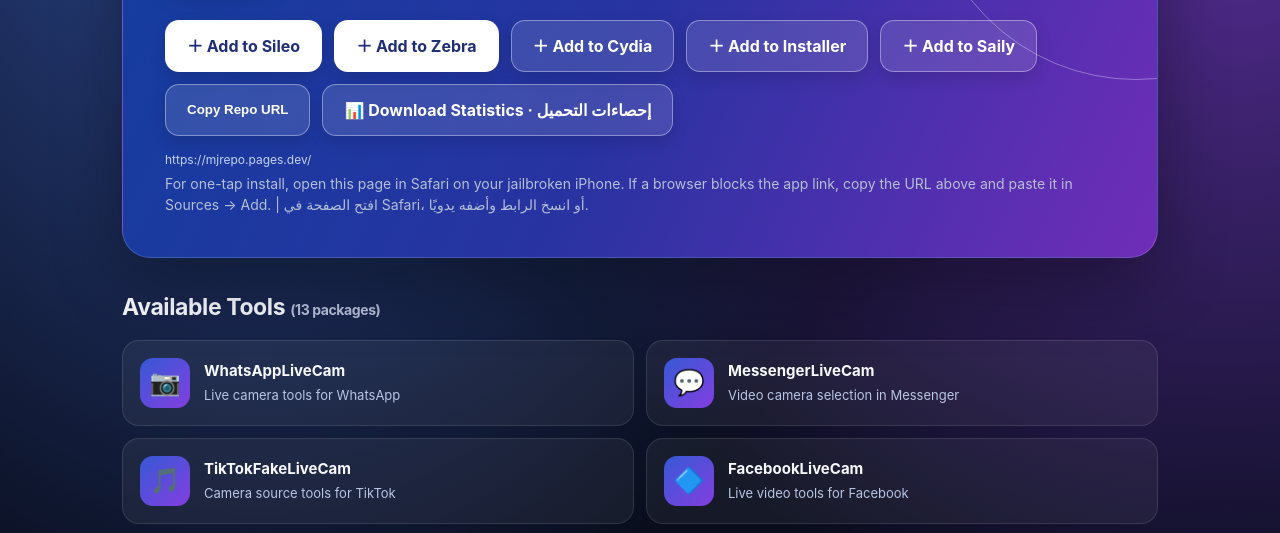
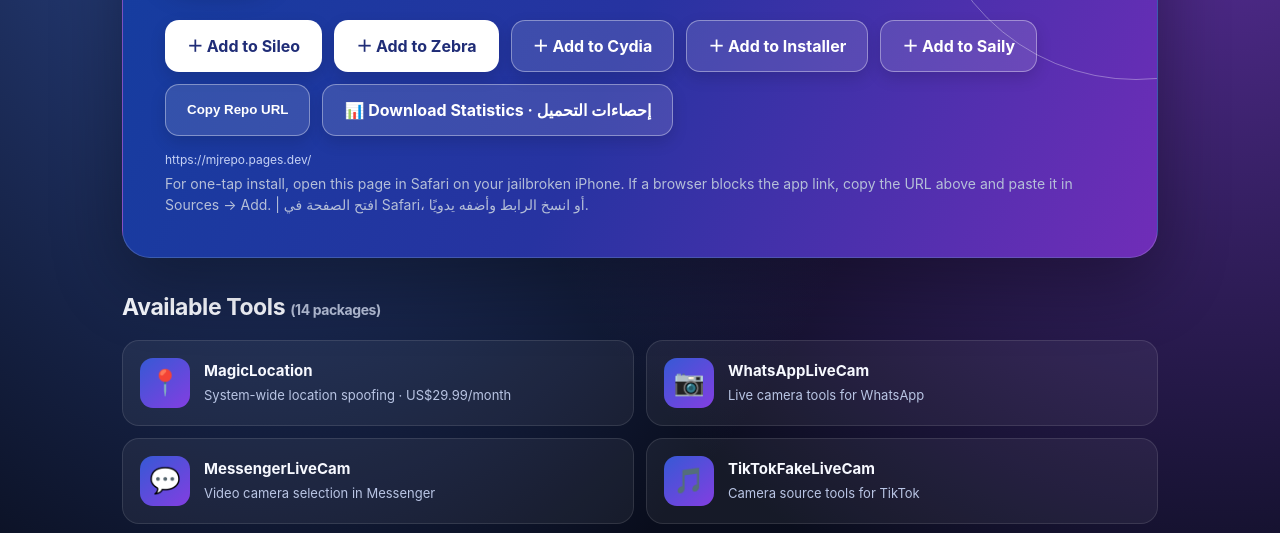
Before and after one commit to fahad363636-hue/Ad, a plain HTML site: page mj/index.html in a window 1280 px wide. Shown: the part 229-762 px from the top of the page. Drawn offline with Linux system fonts and the light colour scheme.

Commit message:
Add MagicLocation 0.2.0 to MJ Repo package indexes
Add MagicLocation as package 14, refresh all APT compression formats and Release hashes, and link its bilingual depiction from the repository home page. Preserve the existing 13 package entries.

```diff
--- a/mj/index.html
+++ b/mj/index.html
@@ -12,7 +12,9 @@
 <a class="btn secondary" href="downloads/">📊 Download Statistics · إحصاءات التحميل</a>
 </div><div class="copy" id="url">https://mjrepo.pages.dev/</div>
 <p class="tiny">For one-tap install, open this page in Safari on your jailbroken iPhone. If a browser blocks the app link, copy the URL above and paste it in Sources → Add. | افتح الصفحة في Safari، أو انسخ الرابط وأضفه يدويًا.</p></section>
-<h2>Available Tools <span class="tiny">(13 packages)</span></h2><section class="grid">
+<h2>Available Tools <span class="tiny">(14 packages)</span></h2><section class="grid">
+<div class="pkg"><div class="glyph">📍</div><div><div class="name"><a href="depictions/magiclocation/">MagicLocation</a></div><div class="description">System-wide location spoofing · US$29.99/month</div></div></div>
+
 <div class="pkg"><div class="glyph">📷</div><div><div class="name"><a href="depictions/whatsapp/">WhatsAppLiveCam</a></div><div class="description">Live camera tools for WhatsApp</div></div></div>
 <div class="pkg"><div class="glyph">💬</div><div><div class="name"><a href="depictions/messenger/">MessengerLiveCam</a></div><div class="description">Video camera selection in Messenger</div></div></div>
 <div class="pkg"><div class="glyph">🎵</div><div><div class="name"><a href="depictions/tiktok/">TikTokFakeLiveCam</a></div><div class="description">Camera source tools for TikTok</div></div></div>
```
Also changed, not shown: 6 other files.
